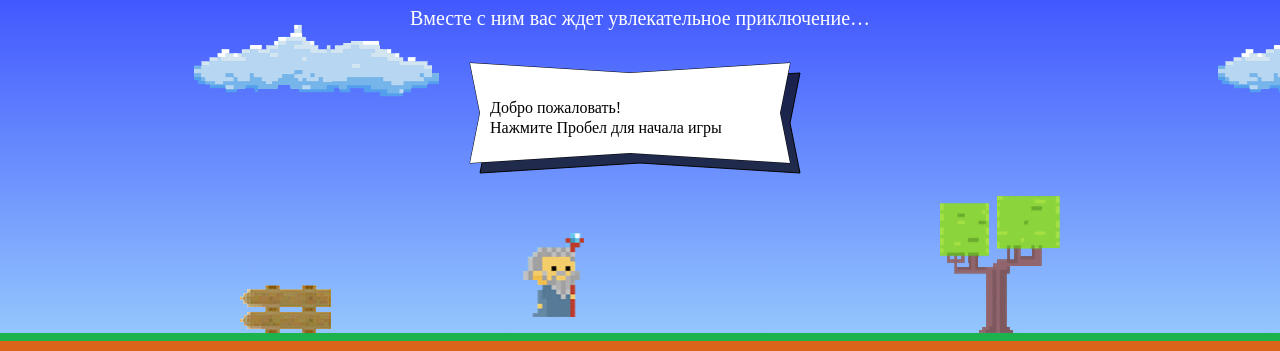
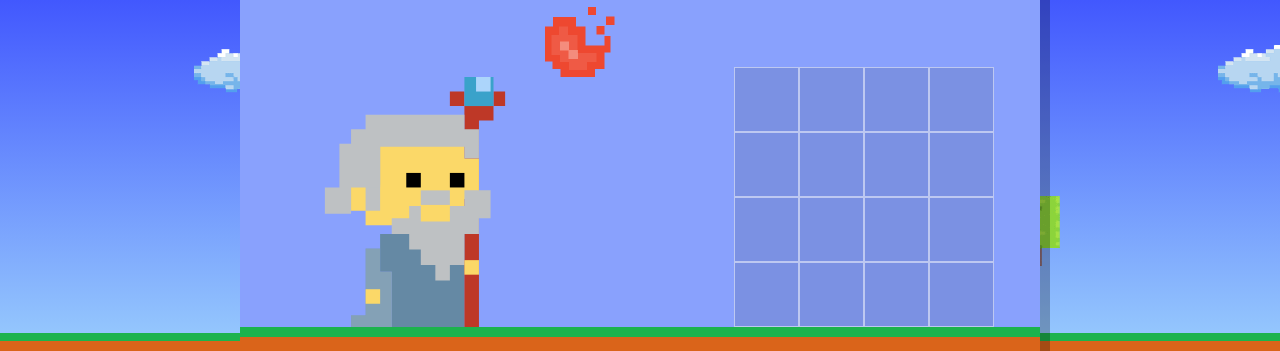
Before and after one commit to sergeynagorny/code-and-magic, a website: page index.html in a window 1280 px wide. Shown: the part 266-617 px from the top of the page. Drawn offline with Linux system fonts and the light colour scheme; a web font is replaced by a local one.

Commit message:
Подключил модуль setup.js

```diff
--- a/index.html
+++ b/index.html
@@ -179,6 +179,7 @@
     </div>
   </template>
 
+  <script src="js/setup.js"></script>
   <script src="js/stat.js"></script>
   <script src="js/game.js"></script>
 
--- /dev/null
+++ b/js/setup.js
@@ -0,0 +1,4 @@
+'use strict';
+
+var setupPopup = document.querySelector('.setup');
+setupPopup.classList.remove('hidden');
```
